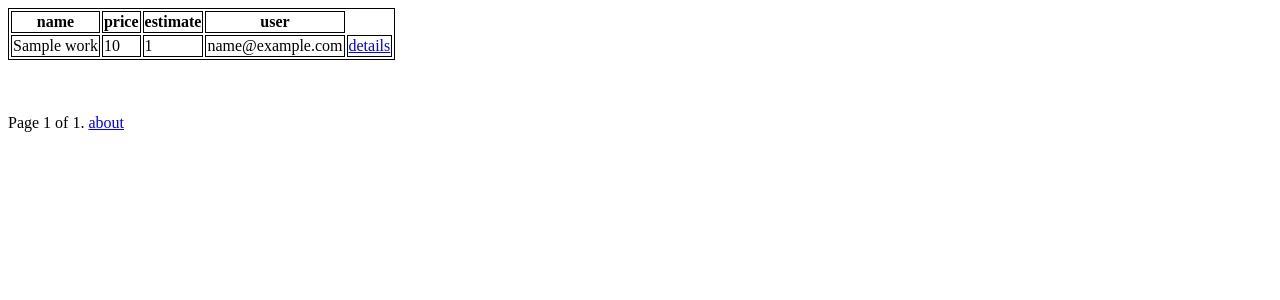
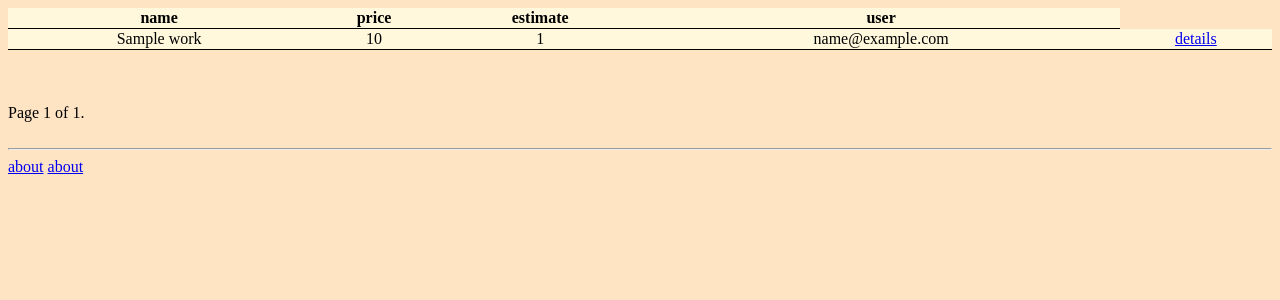
Before and after one commit to amirshabanics/work_system, a Django app: page /works/ in a window 1280 px wide. Shown: the top 300 px of the page. Run offline with Django 3.2, Linux system fonts and the light colour scheme; tables that the repository leaves empty hold one stand-in row (values such as "Sample post").

Commit message:
change a little in design of work_list create about and rules url

```diff
--- a/samaneh/templates/work_list.html
+++ b/samaneh/templates/work_list.html
@@ -3,9 +3,27 @@
 <head>
     <meta charset="UTF-8">
     <title>works</title>
+
     <style>
+        body{
+            background-color: bisque;
+        }
         table, th, td {
-            border: 1px solid black;
+            border: 1px black;
+            border-bottom-style: solid;
+        }
+        table{
+            width: 100%;
+            border-collapse: collapse;
+        }
+        th , td{
+            text-align: center;
+        }
+        tr:hover{
+            background-color: aliceblue;
+        }
+        tr,th:valid{
+            background-color: cornsilk;
         }
     </style>
 </head>
@@ -45,8 +63,15 @@
             <a href="?page={{ page_obj.paginator.num_pages }}">last &raquo;</a>
         {% endif %}
     </span>
+
+</div>
+<br><hr>
+<div>
     <span class="about">
         <a href="{% url 'about' %}">about</a>
+    </span>
+    <span class="rules">
+        <a href="{% url 'rules' %}">about</a>
     </span>
 </div>
 </body>
--- a/samaneh/urls.py
+++ b/samaneh/urls.py
@@ -6,4 +6,5 @@ urlpatterns = [
     path('works/', views.listing, name='work_list'),
     path('works/<int:pk>', views.work_detail, name='work_detail'),
     path('about/', views.about, name='about'),
+    path('about/', views.rules, name='rules'),
 ]
--- a/samaneh/views.py
+++ b/samaneh/views.py
@@ -33,3 +33,7 @@ def work_detail(request, pk):
 def about(request):
     with open('ReadMe.md', 'r') as file:
         return HttpResponse(file.readlines())
+
+
+def rules(request):
+    return HttpResponse("1. don't have ruele")
```
